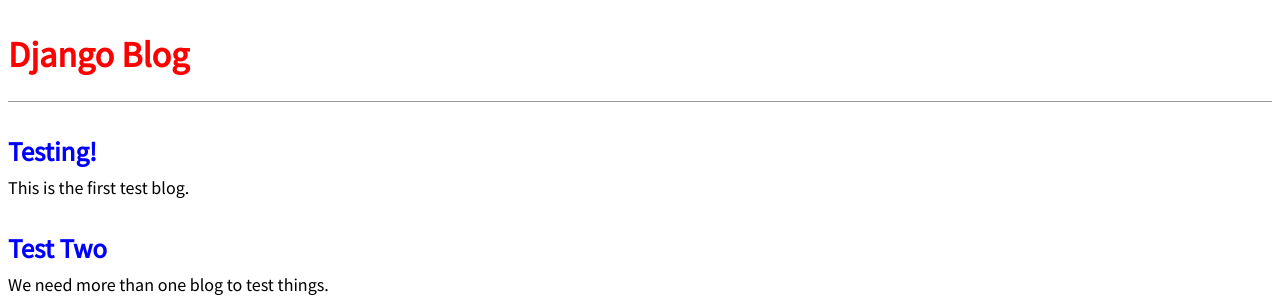
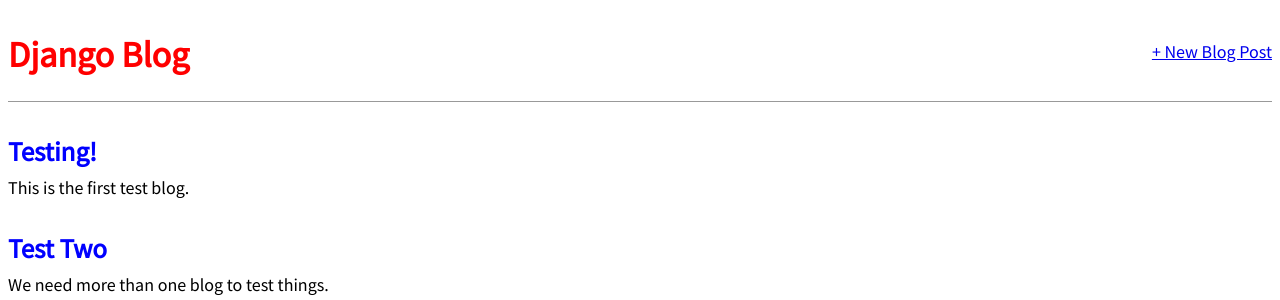
Before and after one commit to kz131746/Blog, a Django app: page / in a window 1280 px wide. Shown: the top 300 px of the page. Run offline with Django 3.2, Linux system fonts and the light colour scheme; data comes from the database, SQL or seed files in the repository; both versions use the stored data as it was after the commit.

Commit message:
Now the link redirects as it should.

```diff
--- a/blog/models.py
+++ b/blog/models.py
@@ -1,4 +1,5 @@
 from django.db import models
+from django.urls import reverse
 
 # Create your models here.
 class Post(models.Model):
@@ -13,3 +14,7 @@
     def __str__(self):
 
         return self.title
+
+    def get_absolute_url(self):
+
+        return reverse('post_detail', args=[str(self.id)])
--- a/blog/urls.py
+++ b/blog/urls.py
@@ -1,9 +1,10 @@
 from django.urls import path
 
 
-from .views import BlogListView, BlogDetailView
+from .views import BlogListView, BlogDetailView, BlogCreateView
 
 urlpatterns = [
+    path('post/new/', BlogCreateView.as_view(), name='post_new'),
     path('post/<int:pk>/', BlogDetailView.as_view(), name='post_detail'),
     path('', BlogListView.as_view(), name='home')
     ]
--- a/blog/views.py
+++ b/blog/views.py
@@ -1,5 +1,5 @@
 from django.views.generic import ListView, DetailView
-
+from django.views.generic.edit import CreateView
 
 from .models import Post
 
@@ -17,3 +17,12 @@
     model = Post
 
     template_name = 'post_detail.html'
+
+
+class BlogCreateView(CreateView):
+
+    model = Post
+
+    template_name = 'post_new.html'
+
+    fields = ['title', 'author', 'body']
--- a/templates/base.html
+++ b/templates/base.html
@@ -6,11 +6,15 @@
 		<link href="{% static 'css/base.css' %}" rel="stylesheet">
 	</head>
 	<body>
-		<header>
-			<h1><a href="{% url 'home' %}">Django Blog</a></h1>
-		</header>
-
 		<div>
+			<header>
+				<div class="nav-left">
+					<h1><a href="{% url 'home' %}">Django Blog</a></h1>
+				</div>
+				<div class="nav-right">
+					<a href="{% url 'post_new' %}">+ New Blog Post</a>
+				</div>
+			</header>
 			{% block content %}
 			{% endblock content %}
 		</div>
```
Also changed, not shown: db.sqlite3.
